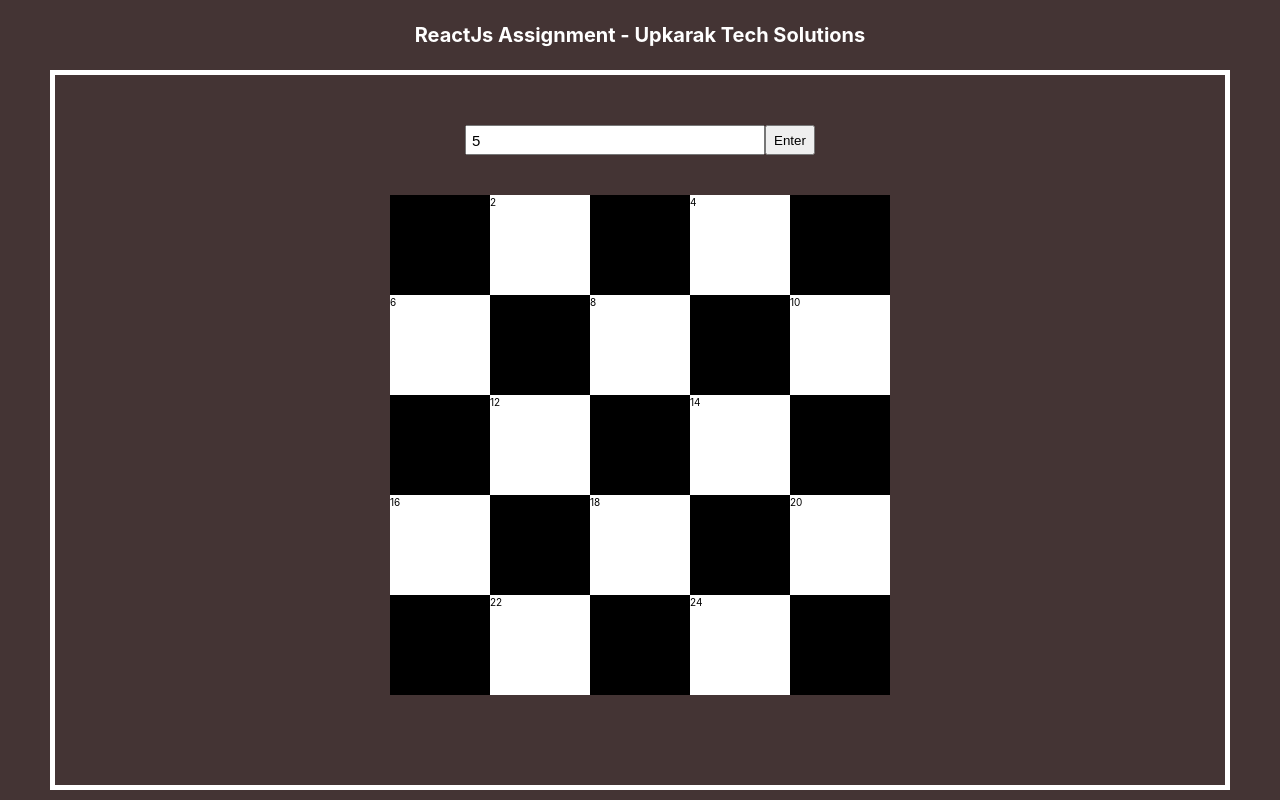
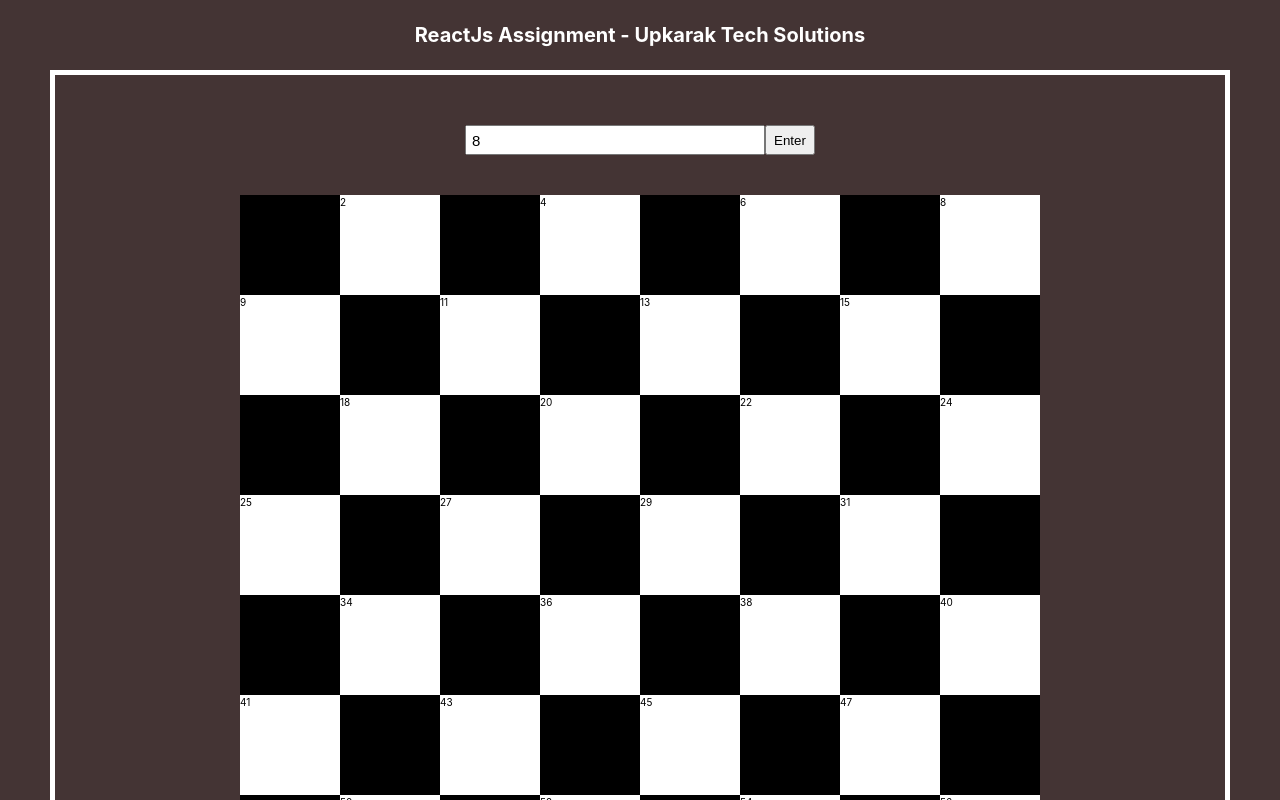
Before and after one commit to vaibhavk2474/upkaraktech-task, a React (Vite) app: page / in a window 1280 px wide. Shown: the top 800 px of the page. Built offline with nearby package versions, Linux system fonts and the light colour scheme.

Commit message:
added initial size of chess

```diff
--- a/src/App.tsx
+++ b/src/App.tsx
@@ -6,7 +6,7 @@ import NoChessBoard from "./components/NoChessBoard";
 import "./App.css";
 
 function App() {
-  const [sizeOfChess, setSizeOfChess] = useState<number>(5);
+  const [sizeOfChess, setSizeOfChess] = useState<number>(8);
 
   return (
     <div className="app">
```
